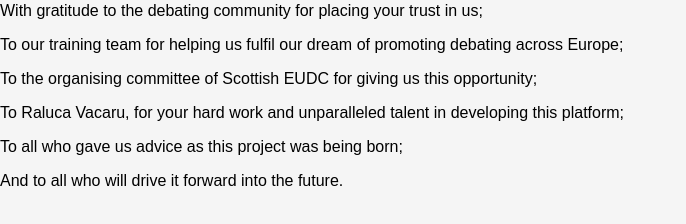
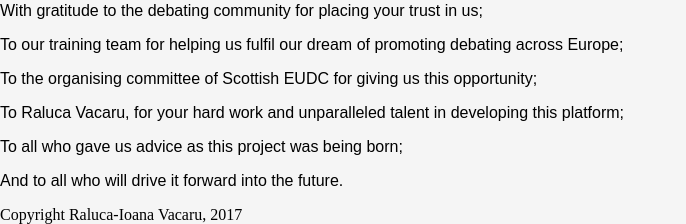
Before and after one commit to ralucavacaru/training-backend, a Django app: template training/training/templates/tplatform/index.html in a window 1280 px wide. Shown: the part 1154-1378 px from the top of the page, without its empty margins (0-686 px from the left). Before the commit the page ends 1340 px from the top, so only its background shows below. Run offline with Django 3.2, Linux system fonts and the light colour scheme; the template is opened without the code that fills it, so the values that code supplies are empty; some libraries are stand-ins or nearby versions; some web fonts are replaced.

Commit message:
Commit before changing a lot of structural stuff
FINGERS CROSSED

```diff
--- a/training/training/templates/base.html
+++ b/training/training/templates/base.html
@@ -121,5 +121,14 @@
 		    	{% endblock content %}
 			<!-- </div> -->
 		</div>
+		<div id="js-heightControl" style="height: 0;">&nbsp;</div>
+		<script>
+		    $(function(){
+		        $('#js-heightControl').css('height', $(window).height() - $('html').height() +'px');
+		    });
+		</script>
+		<div class="footer">
+			Copyright Raluca-Ioana Vacaru, 2017
+		</div>
 	</body>
 </html>
```
Also changed, not shown: training/tplatform/static/css/index.css (+17 -0 lines), training/tplatform/static/index.js (+17 -0 lines).
